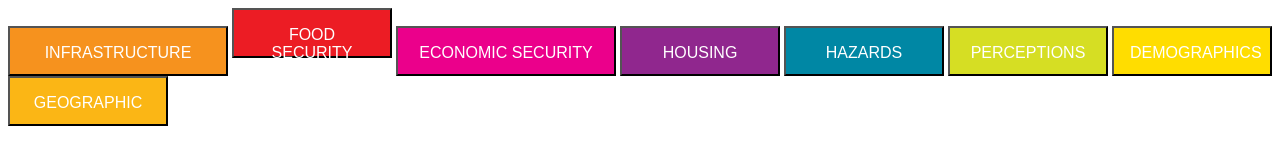
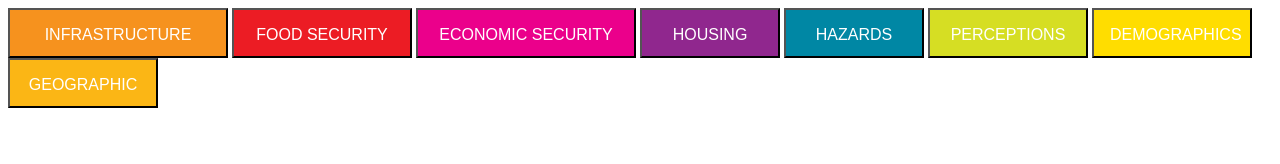
Before and after one commit to surbhi5ag/dropdowns, a plain HTML site: page index.html in a window 1280 px wide. Drawn offline with Linux system fonts and the light colour scheme.

Commit message:
Update index.html

```diff
--- a/index.html
+++ b/index.html
@@ -21,7 +21,7 @@
   font-size: 16px;
   font-family: "Futura"
   border: none;
-  width: 160px;
+  width: 180px;
   height: 50px
 }
 
@@ -43,7 +43,7 @@
   font-size: 16px;
   font-family: "Futura"
   border: none;
-  width: 160px;
+  width: 140px;
   height: 50px
 
 }
@@ -55,7 +55,7 @@
     font-size: 16px;
     font-family: "Futura"
     border: none;
-    width: 160px;
+    width: 140px;
     height: 50px
   }
 
@@ -88,7 +88,7 @@
     font-size: 16px;
     font-family: "Futura"
     border: none;
-    width: 160px;
+    width: 150px;
     height: 50px
   }
 
@@ -101,7 +101,7 @@
     display: none;
     position: absolute;
     background-color: #f1f1f1;
-    min-width: 250px;
+    min-width: 300px;
     box-shadow: 0px 8px 16px 0px rgba(0,0,0,0.2);
     z-index: 1;
     font-size: 14px;
```
